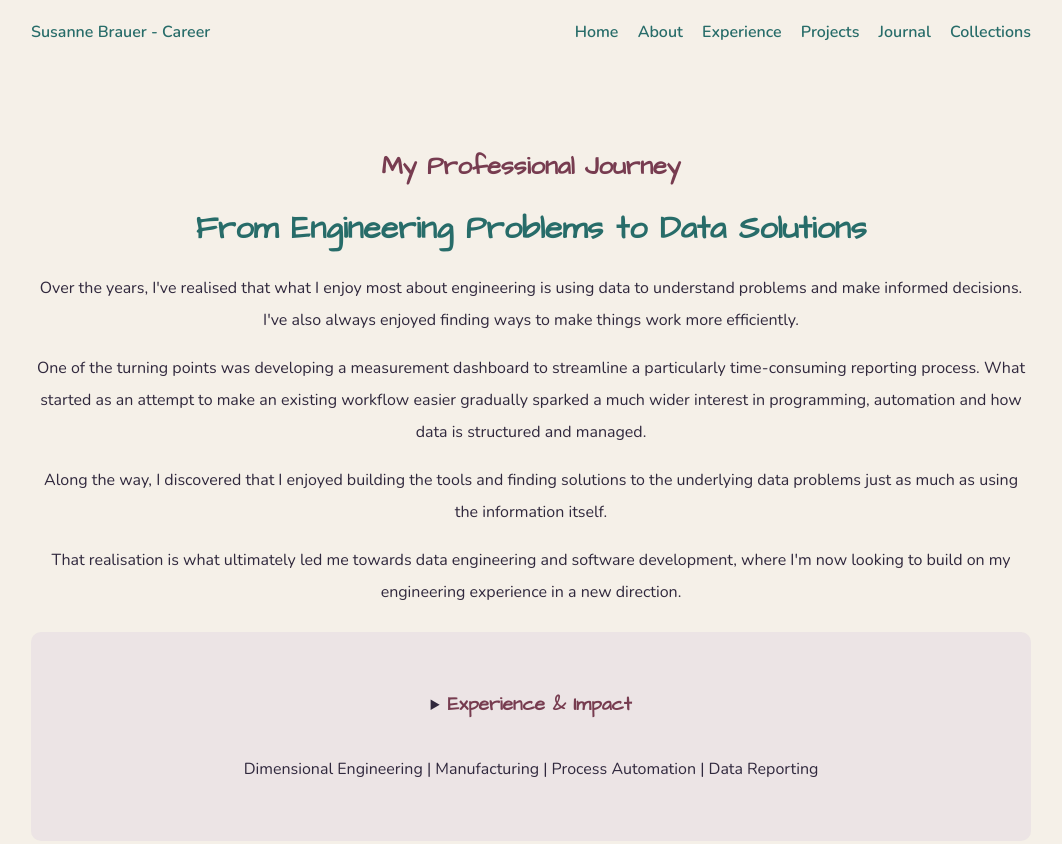
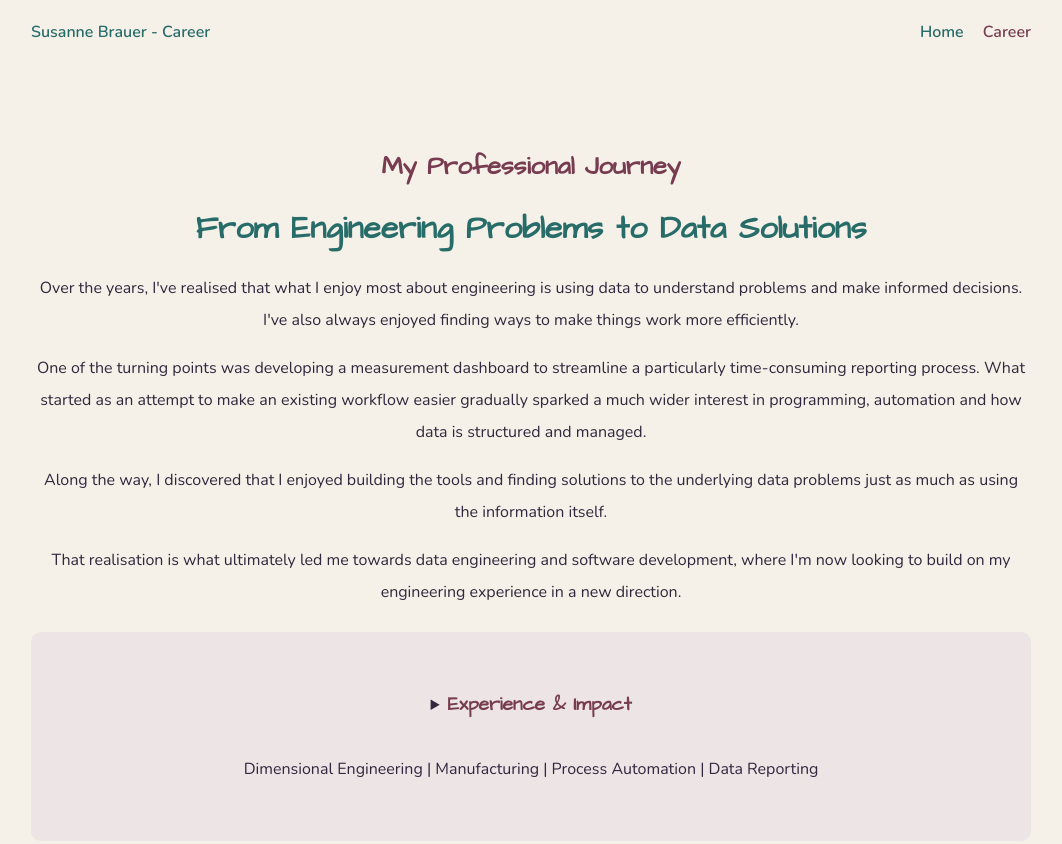
Before and after one commit to SusanneBrauer/SusisCorner, a plain HTML site: page career.html in a window 1280 px wide. Shown: the top 844 px of the page, without its empty margins (109-1171 px from the left). Drawn offline with nearby package versions, Linux system fonts and the light colour scheme.

Commit message:
update links with current pages, commented out none active links for trhe time being. Enhanced nav menu styling to make clear which site the user is on

```diff
--- a/career.html
+++ b/career.html
@@ -16,12 +16,12 @@
         <p>Susanne Brauer - Career</p>
         <nav id="mobile-nav">
             <ul>
-                <li><a href="#">Home</a></li>
-                <li><a href="#">About</a></li>
-                <li><a href="#">Experience</a></li>
-                <li><a href="#">Projects</a></li>
+                <li><a href="index.html">Home</a></li>
+                <!-- <li><a href="#">About</a></li> -->
+                <li><a href="career.html" class="current-page">Career</a></li>
+                <!-- <li><a href="#">Projects</a></li>
                 <li><a href="#">Journal</a></li>
-                <li><a href="#">Collections</a></li>
+                <li><a href="#">Collections</a></li> -->
             </ul>
         </nav>
         <button id="menu-button" aria-label="Toggel navigation" aria-expanded="false" aria-controls="mobile-nav">
--- a/style.css
+++ b/style.css
@@ -95,6 +95,10 @@ nav ul a {
 nav ul a:hover {
     text-shadow: 0px 0px 6px var(--color-lavender);
     text-decoration: none;
+}
+
+.current-page {
+    color: var(--color-bordeaux);
 }
 
 #menu-button {
```
Also changed, not shown: index.html (+5 -5 lines).
